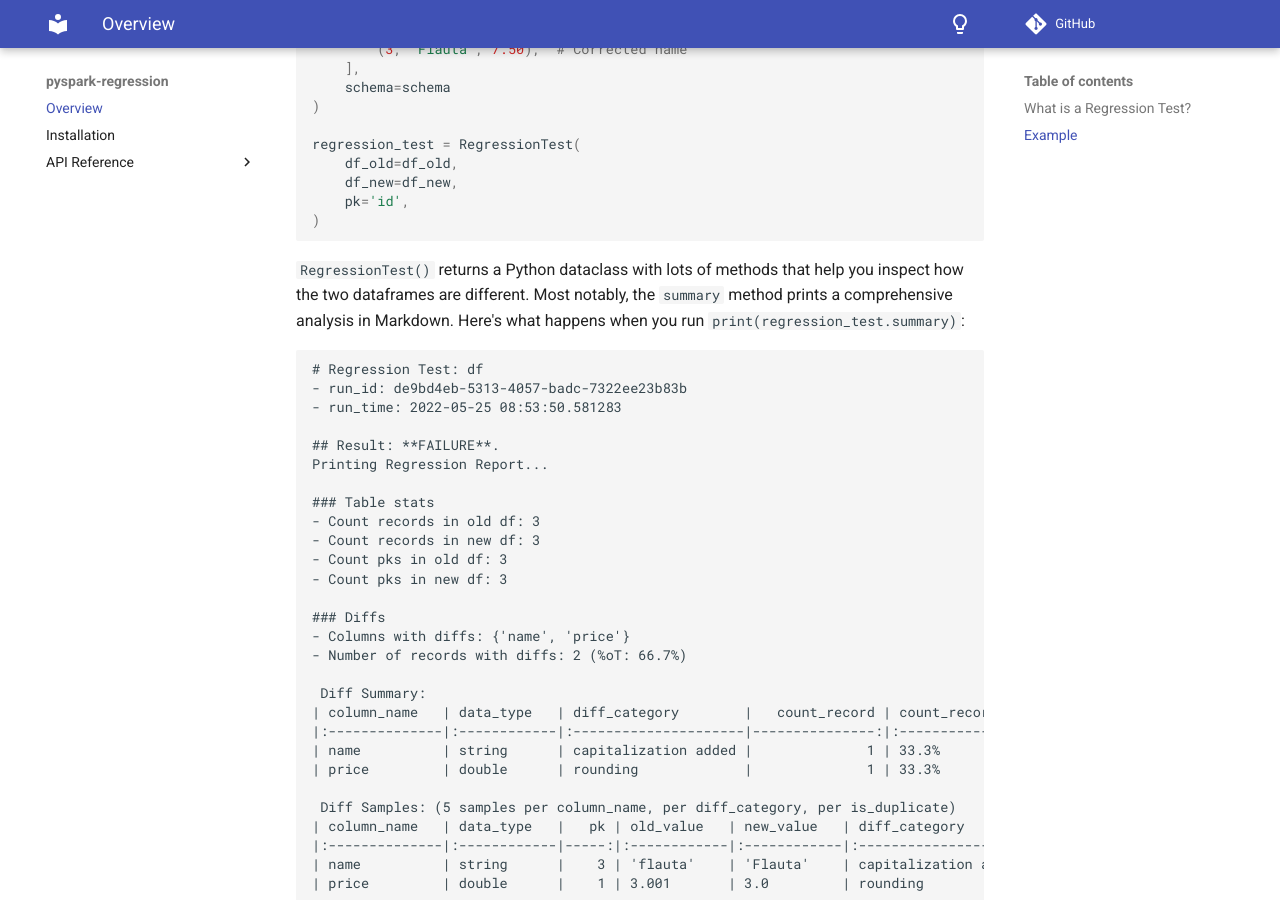
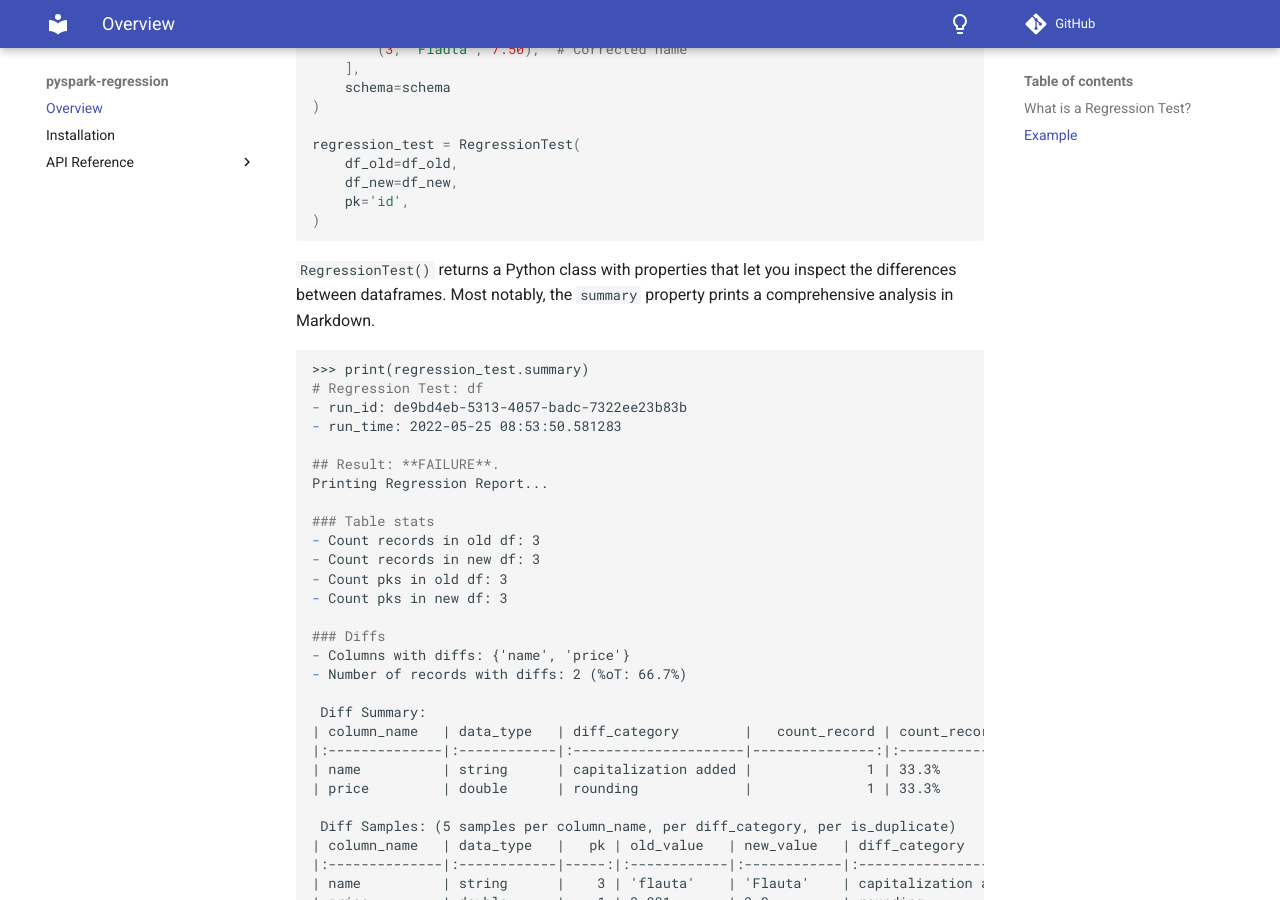
Before and after one commit to forrest-bajbek/pyspark-regression, an MkDocs documentation site: the page built from docs/index.md, in a window 1280 px wide and 900 px high, scrolled down 1887 px. Built offline with MkDocs 1.6.1 and Material for MkDocs 9.7.7, drawn with Linux system fonts in a browser that asks for light colours; comment, search, counter and statistics services are not loaded.

````diff
--- a/docs/index.md
+++ b/docs/index.md
@@ -76,8 +76,9 @@ regression_test = RegressionTest(
 ```
 
 
-`RegressionTest()` returns a Python dataclass with lots of methods that help you inspect how the two dataframes are different. Most notably, the `summary` method prints a comprehensive analysis in Markdown. Here's what happens when you run `print(regression_test.summary)`:
-```
+`RegressionTest()` returns a Python class with properties that let you inspect the differences between dataframes. Most notably, the `summary` property prints a comprehensive analysis in Markdown.
+```markdown
+>>> print(regression_test.summary)
 # Regression Test: df
 - run_id: de9bd4eb-5313-4057-badc-7322ee23b83b
 - run_time: 2022-05-25 08:53:50.581283
````
Also changed, not shown: README.md (+7 -12 lines).
